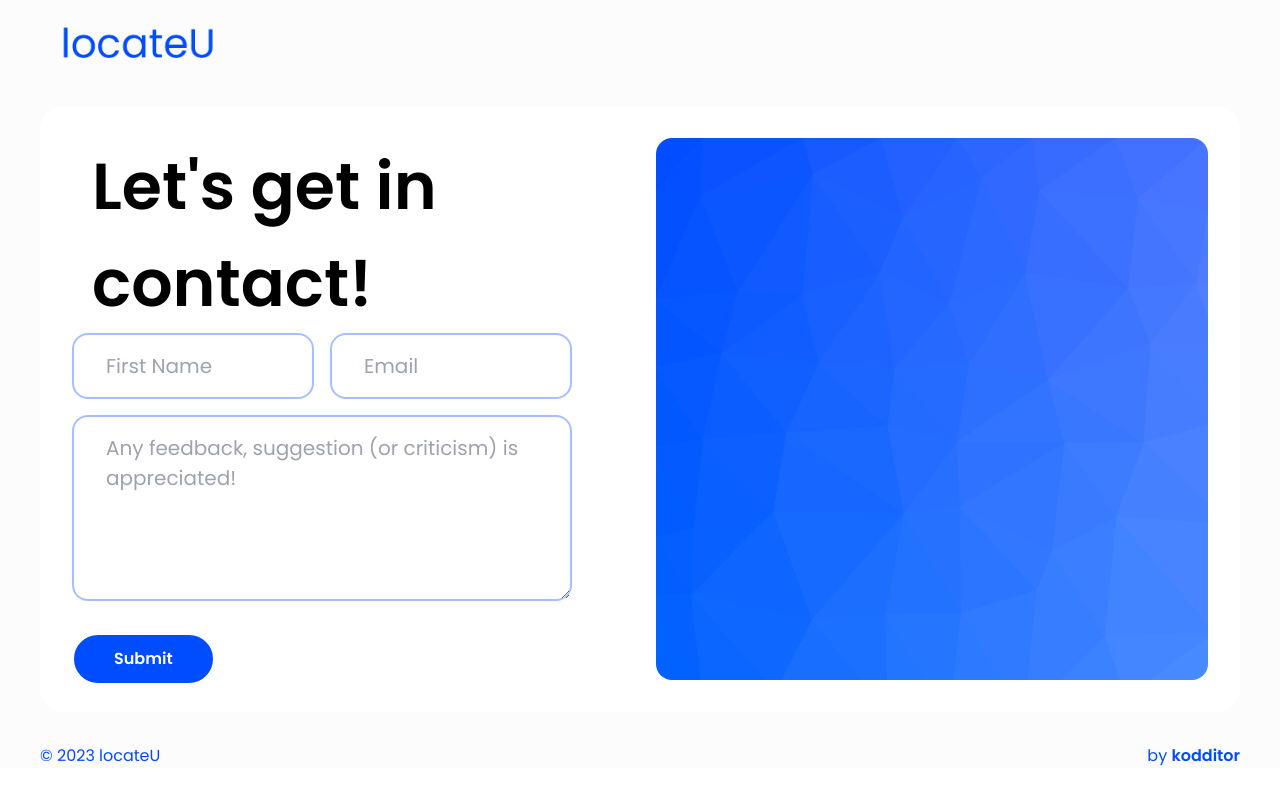
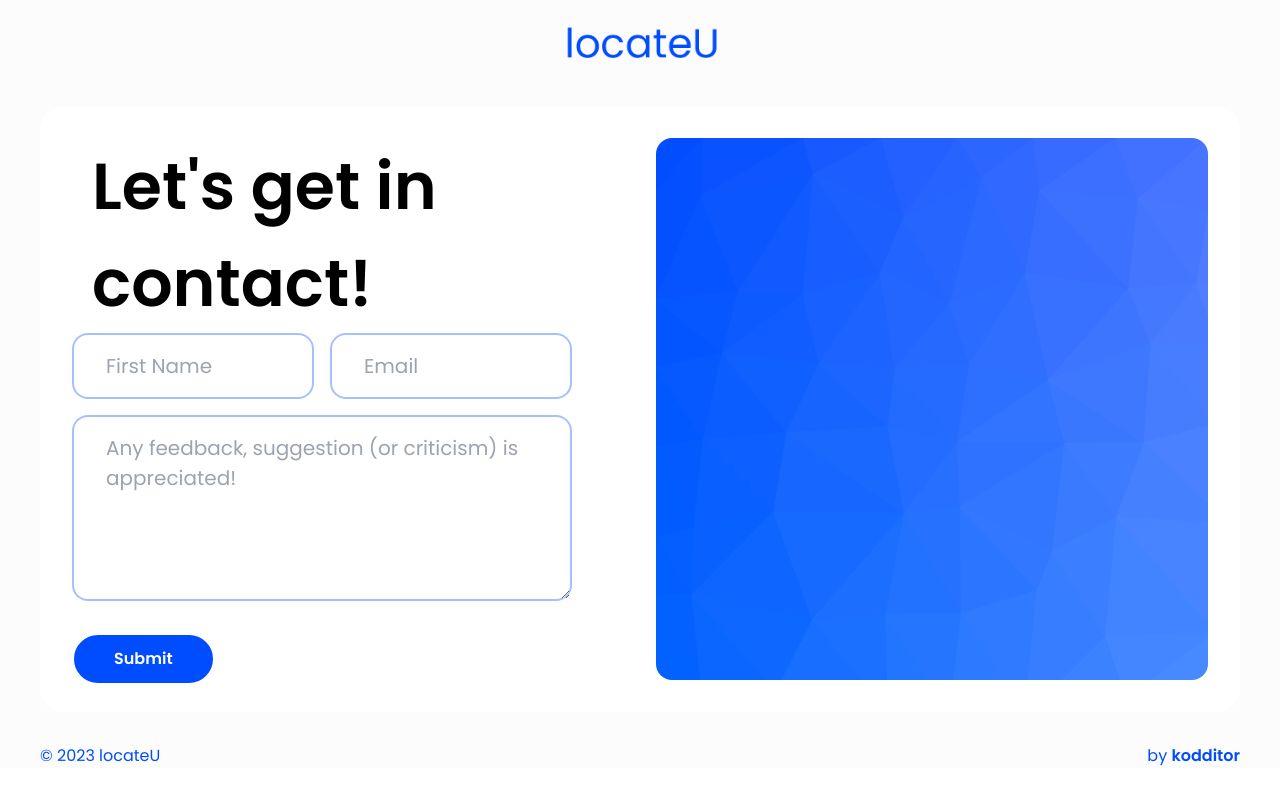
Before and after one commit to kodditor/locateU, a Next.js app: page /contact in a window 1280 px wide. Built offline with nearby package versions, Linux system fonts and the light colour scheme.

Commit message:
Centered header

```diff
--- a/app/contact/page.js
+++ b/app/contact/page.js
@@ -1,11 +1,10 @@
 'use client'
+
 import Header from "../components/Header";
 import Footer from "../components/Footer";
 import Popup, { changePopup } from "../components/Popup";
 import { useState } from "react";
 import { currDate } from "../utils/custom-date";
-
-
 
 export default function Contact()
 {
@@ -40,6 +39,7 @@ export default function Contact()
                 changePopup("We've recieved your request.")
             }
         })
+
     }
 
 
@@ -47,9 +47,8 @@ export default function Contact()
     return (
         <main className="bg-lightGrey">
             <Popup />
-            <Header onlyLogo={true}/>
+            <Header onlyLogo={true} centered={true} />
             <div className="h-[calc(100vh-130px-4rem)] mx-8 md:mx-10 my-8 py-10 flex flex-row gap-8 bg-white rounded-3xl p-4 md:p-8">
-
                 {!responseSent && <div className="w-full"><p className="text-black w-full md:w-[calc(80%)] font-semibold text-[45px] md:text-[65px] md:ml-5">Let's get in contact!</p>
                 <form className="mt-4 md:mt-auto flex flex-col gap-4" onSubmit={handleSubmit}>
                     <span className="w-full md:w-[500px] flex flex-col md:flex-row gap-4">
--- a/app/request-location/page.js
+++ b/app/request-location/page.js
@@ -48,7 +48,7 @@ export default function RequestALocation()
     return (
         <main className="bg-lightGrey">
             <Popup />
-            <Header onlyLogo={true}/>
+            <Header onlyLogo={true} centered={true}/>
             <div className="h-[calc(100vh-130px-4rem)] mx-8 md:mx-10 my-8 py-10 flex flex-row gap-4 bg-white rounded-3xl p-4 md:p-8">
 
                 {!responseSent && <div className="w-full" >
```
